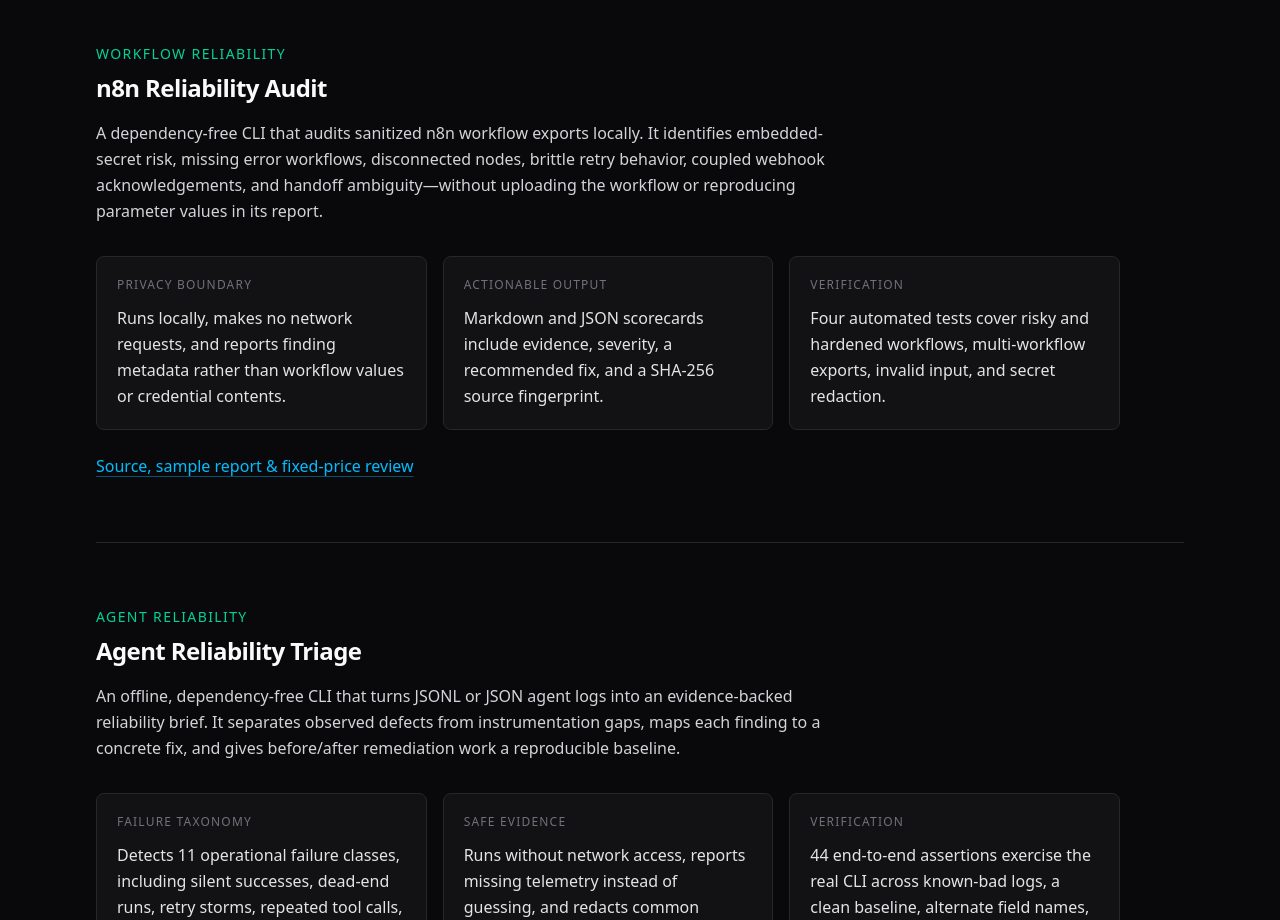
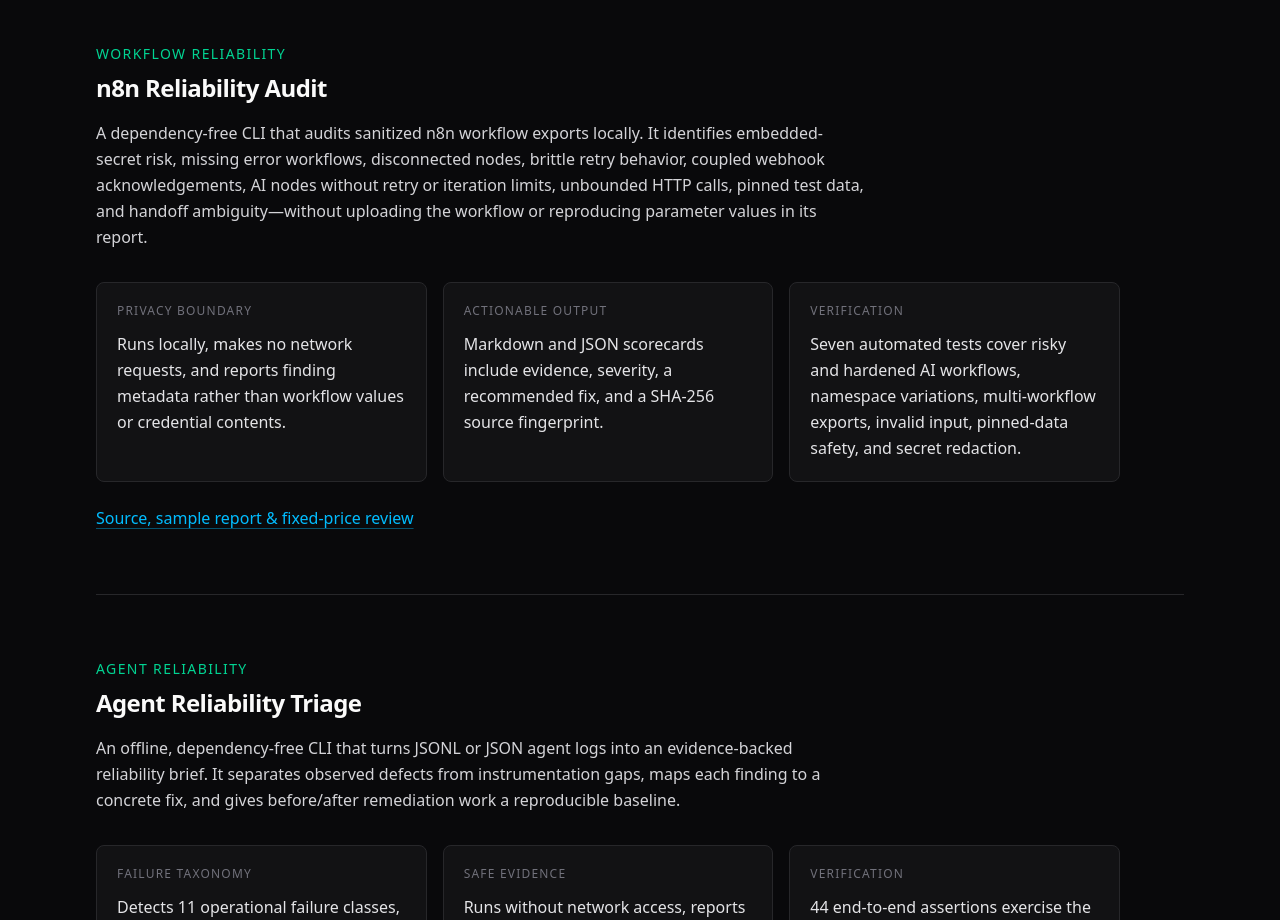
Before and after one commit to vibeclauder/work-samples, a Next.js app: page /work-samples/ in a window 1280 px wide. Shown: the part 900-1820 px from the top of the page. Built offline with nearby package versions, Linux system fonts and the light colour scheme.

Commit message:
Update n8n reliability evidence

```diff
--- a/app/page.tsx
+++ b/app/page.tsx
@@ -113,8 +113,10 @@
             A dependency-free CLI that audits sanitized n8n workflow exports
             locally. It identifies embedded-secret risk, missing error
             workflows, disconnected nodes, brittle retry behavior, coupled
-            webhook acknowledgements, and handoff ambiguity—without uploading
-            the workflow or reproducing parameter values in its report.
+            webhook acknowledgements, AI nodes without retry or iteration
+            limits, unbounded HTTP calls, pinned test data, and handoff
+            ambiguity—without uploading the workflow or reproducing parameter
+            values in its report.
           </p>
 
           <div className="mt-8 grid max-w-5xl gap-4 sm:grid-cols-3">
@@ -141,8 +143,9 @@
                 Verification
               </p>
               <p className="mt-3 leading-relaxed text-zinc-200">
-                Four automated tests cover risky and hardened workflows,
-                multi-workflow exports, invalid input, and secret redaction.
+                Seven automated tests cover risky and hardened AI workflows,
+                namespace variations, multi-workflow exports, invalid input,
+                pinned-data safety, and secret redaction.
               </p>
             </article>
           </div>
```
